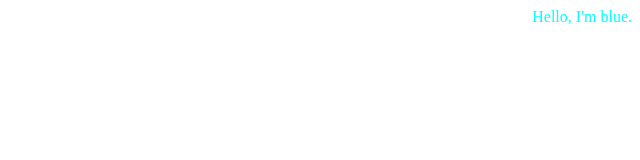
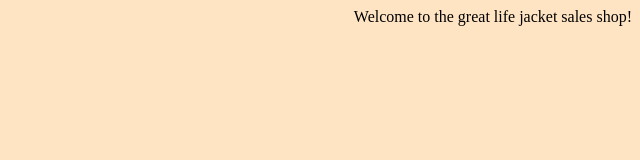
Before and after one commit to TMGBNoodle/TMGBNoodle.github.io, a plain HTML site: page index.html in a window 1280 px wide. Shown: the whole page, without its empty margins (640-1280 px from the left). Drawn offline with Linux system fonts and the light colour scheme.

Commit message:
Basic Changes

```diff
--- a/index.html
+++ b/index.html
@@ -2,7 +2,7 @@
 <html>
     <link rel="stylesheet" href = "style.css">
     <body class = "Main">
-        Hello, I'm blue.
+        Welcome to the great life jacket sales shop!
     </body>
 
 </html>
--- a/style.css
+++ b/style.css
@@ -1,4 +1,5 @@
 .Main {
-    color: aqua;
+    background-color: bisque;
+    color:black;
     text-align:end;
 }
```
